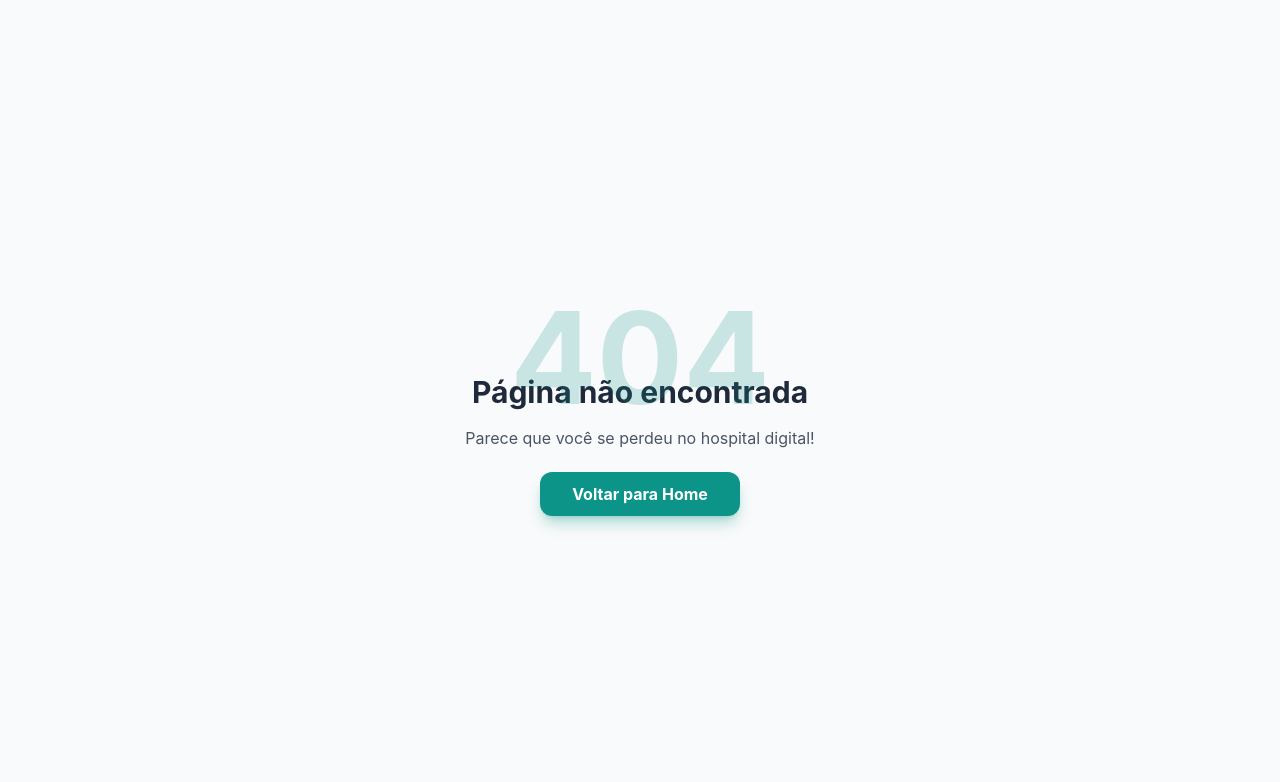
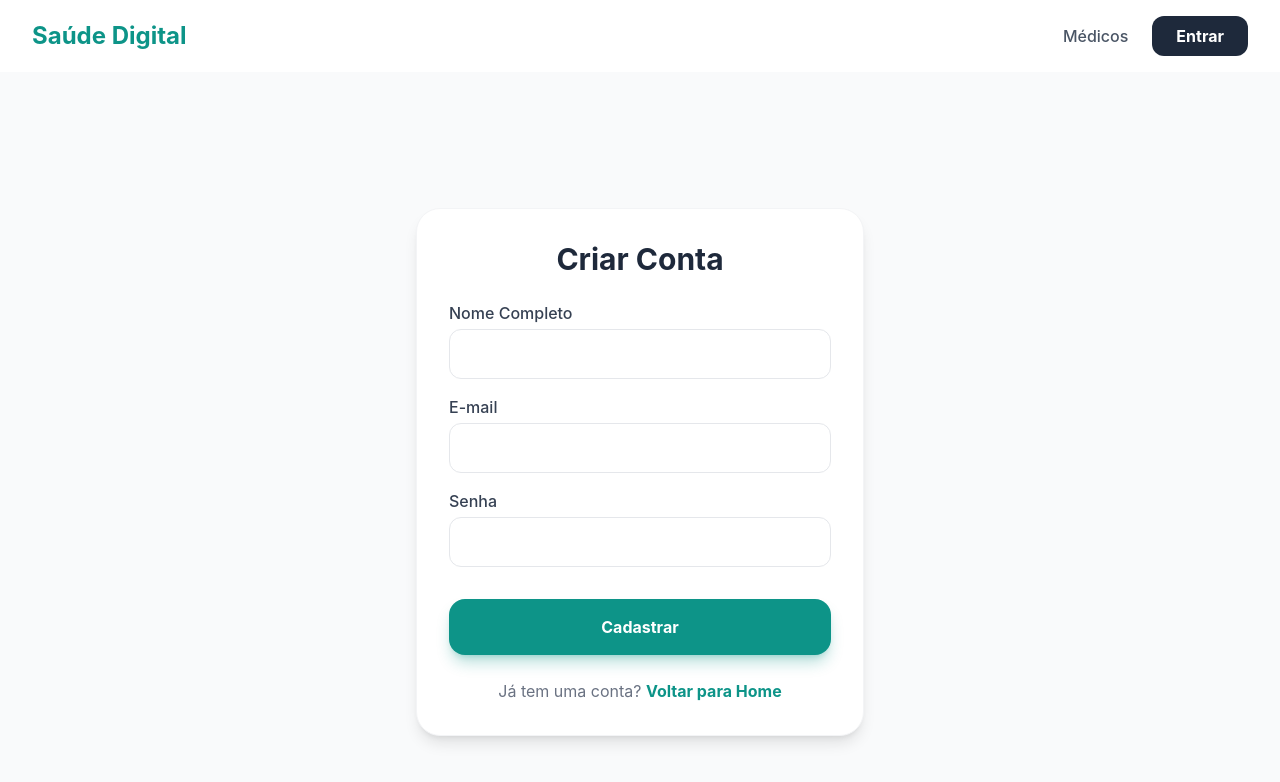
Before and after one commit to NilsonJr11/saude-digital-app, a React (Vite) app: page /cadastro in a window 1280 px wide. Before the commit this address had no page. Shown: the top 782 px of the page. Built offline with nearby package versions, Linux system fonts and the light colour scheme.

Commit message:
Adição do registro de conta

```diff
--- a/Navbar.jsx
+++ /dev/null
@@ -1,22 +0,0 @@
-import { Link } from 'react-router-dom';
-
-// No seu componente de Navegação/Header:
-<header className="flex justify-between items-center py-4 px-8 bg-white shadow-sm">
-  <Link to="/" className="text-2xl font-bold text-primary">
-    Saúde Digital
-  </Link>
-
-  <nav className="flex items-center gap-6">
-    <Link to="/" className="text-gray-600 hover:text-primary font-medium">
-      Médicos
-    </Link>
-
-    {/* Trocando o botão "Entrar" pelo link para os agendamentos */}
-    <Link
-      to="/meus-agendamentos"
-      className="bg-secondary text-white px-6 py-2 rounded-xl font-bold hover:bg-opacity-90 transition"
-    >
-      Meus Agendamentos
-    </Link>
-  </nav>
-</header>
--- a/src/App.jsx
+++ b/src/App.jsx
@@ -1,23 +1,27 @@
-import React from 'react';
-import { BrowserRouter as Router, Routes, Route } from 'react-router-dom';
+import { BrowserRouter, Routes, Route } from 'react-router-dom';
+import Navbar from './components/Navbar'; // Importe sua Navbar aqui
 import Home from './pages/Home';
+import Register from './pages/Register';
 import DoctorProfile from './pages/DoctorProfile';
 import MyAppointments from './pages/MyAppointments';
 import NotFound from './pages/NotFound';
+import Login from './pages/Login';
 
 function App() {
   return (
-    <Router>
+    <BrowserRouter>
+      {/* A Navbar PRECISA estar aqui dentro, ANTES das Routes */}
+      <Navbar />
+
       <Routes>
         <Route path="/" element={<Home />} />
+        <Route path="/login" element={<Login />} />
+        <Route path="/cadastro" element={<Register />} />
         <Route path="/medico/:id" element={<DoctorProfile />} />
         <Route path="/meus-agendamentos" element={<MyAppointments />} />
-        <Route path="/meus-agendamentos" element={<MyAppointments />} />
-        <Route path="/" element={<Home />} />
-        <Route path="/medico/:id" element={<DoctorProfile />} />
         <Route path="*" element={<NotFound />} />
       </Routes>
-    </Router>
+    </BrowserRouter>
   );
 }
 
--- a/src/components/MedicoCard.jsx
+++ b/src/components/MedicoCard.jsx
@@ -1,27 +1,26 @@
-import React from 'react';
-import { Link } from 'react-router-dom'; // Importante para as rotas!
+import { Link } from 'react-router-dom';
 
-export default function MedicoCard({ doctor }) {
+// Alterado de DoctorCard para MedicoCard para combinar com o nome do arquivo
+export default function MedicoCard({ medico }) {
   return (
-    <div className="bg-white p-6 rounded-2xl shadow-sm border border-gray-100 hover:shadow-md transition">
-      <div className="flex items-center gap-4">
-        <div className="w-16 h-16 bg-accent rounded-full flex items-center justify-center text-primary font-bold text-xl">
-          {doctor.nome.charAt(0)}
+    <div className="bg-white p-6 rounded-3xl shadow-sm border border-gray-100 hover:shadow-md transition">
+      <div className="flex items-center gap-4 mb-4">
+        <div className="w-16 h-16 bg-primary/10 rounded-2xl flex items-center justify-center text-primary text-2xl font-bold">
+          {medico.nome[0]}
         </div>
         <div>
-          <h4 className="font-bold text-secondary text-lg">{doctor.nome}</h4>
-          <p className="text-primary font-medium text-sm">{doctor.especialidade}</p>
+          <h3 className="font-bold text-lg text-secondary">{medico.nome}</h3>
+          <p className="text-primary text-sm font-medium">{medico.especialidade}</p>
         </div>
       </div>
 
-      <div className="mt-4 pt-4 border-t border-gray-50 flex justify-between items-center">
-        <span className="text-gray-500 text-xs">⭐ {doctor.avaliacao}</span>
-        {/* Usando o Link para a rota que criamos */}
+      <div className="flex justify-between items-center mt-6">
+        <span className="text-yellow-500 font-bold">⭐ {medico.avaliacao}</span>
         <Link
-          to={`/medico/${doctor.id}`}
-          className="text-primary font-bold text-sm hover:underline"
+          to={`/medico/${medico.id}`}
+          className="text-primary font-bold hover:underline"
         >
-          Ver Perfil
+          Ver perfil
         </Link>
       </div>
     </div>
--- /dev/null
+++ b/src/components/Navbar.jsx
@@ -0,0 +1,56 @@
+import React, { useState, useEffect } from 'react';
+import { Link, useNavigate } from 'react-router-dom';
+
+export default function Navbar() {
+  const [usuario, setUsuario] = useState(null);
+  const navigate = useNavigate();
+
+  useEffect(() => {
+    // Busca o usuário no localStorage ao carregar a barra
+    const dadosUsuario = localStorage.getItem('usuarioLogado');
+    if (dadosUsuario) {
+      setUsuario(JSON.parse(dadosUsuario));
+    }
+  }, []);
+
+  const handleLogout = () => {
+    localStorage.removeItem('usuarioLogado');
+    setUsuario(null);
+    navigate('/');
+  };
+
+  return (
+    <header className="flex justify-between items-center py-4 px-8 bg-white shadow-sm">
+      <Link to="/" className="text-2xl font-bold text-primary">
+        Saúde Digital
+      </Link>
+
+      <nav className="flex items-center gap-6">
+        <Link to="/" className="text-gray-600 hover:text-primary font-medium">
+          Médicos
+        </Link>
+
+        {usuario ? (
+          /* Se o usuário estiver logado, mostra o nome e o botão Sair */
+          <div className="flex items-center gap-4">
+            <span className="text-secondary font-medium">Olá, {usuario.nome}</span>
+            <button
+              onClick={handleLogout}
+              className="text-red-500 hover:underline text-sm font-bold"
+            >
+              Sair
+            </button>
+          </div>
+        ) : (
+          /* Se não estiver logado, mostra o botão Entrar */
+          <Link
+            to="/cadastro"
+            className="bg-secondary text-white px-6 py-2 rounded-xl font-bold hover:bg-opacity-90 transition"
+          >
+            Entrar
+          </Link>
+        )}
+      </nav>
+    </header>
+  );
+}
--- a/src/pages/Home.jsx
+++ b/src/pages/Home.jsx
@@ -1,8 +1,7 @@
 import React, { useState } from 'react';
-// Aqui dizemos: "Pegue o que está no arquivo MedicoCard e chame de DoctorCard aqui dentro"
-import DoctorCard from '../components/MedicoCard';
+// Importamos o componente e damos o nome de MedicoCard para seguir seu padrão
+import MedicoCard from '../components/MedicoCard';
 import { DOCTORS } from '../data/doctors';
-
 
 export default function Home() {
   const [busca, setBusca] = useState("");
@@ -14,16 +13,9 @@
 
   return (
     <div className="min-h-screen bg-gray-50">
-      {/* Navbar */}
-      <nav className="bg-white shadow-sm p-4">
-        <div className="container mx-auto flex justify-between items-center">
-          <h1 className="text-2xl font-bold text-primary">Saúde Digital</h1>
-          <div className="space-x-4">
-            <button className="text-gray-600 font-medium">Médicos</button>
-            <button className="bg-secondary text-white px-4 py-2 rounded-lg font-bold hover:bg-opacity-90 transition">Entrar</button>
-          </div>
-        </div>
-      </nav>
+      {/* DICA: A Navbar não deve ficar aqui se você já a colocou no App.jsx!
+          Se ela estiver no App.jsx, pode apagar este bloco <nav> abaixo.
+      */}
 
       {/* Hero Section */}
       <header className="bg-primary py-16 px-4">
@@ -43,7 +35,7 @@
               value={busca}
               onChange={(e) => setBusca(e.target.value)}
             />
-            <button className="bg-secondary text-white px-8 py-3 rounded-xl font-bold hover:bg-opacity-90 transition">
+            <button className="bg-secondary text-white px-8 py-3 rounded-xl font-bold">
               Buscar
             </button>
           </div>
@@ -59,11 +51,12 @@
         {medicosFiltrados.length > 0 ? (
           <div className="grid grid-cols-1 sm:grid-cols-2 lg:grid-cols-4 gap-6">
             {medicosFiltrados.map(doc => (
-              <DoctorCard key={doc.id} doctor={doc} />
+              /* IMPORTANTE: Usar medico={doc} para o MedicoCard.jsx entender */
+              <MedicoCard key={doc.id} medico={doc} />
             ))}
           </div>
         ) : (
-          <p className="text-gray-500 text-center py-10">Nenhum médico encontrado para essa busca.</p>
+          <p className="text-gray-500 text-center py-10">Nenhum médico encontrado.</p>
         )}
       </section>
     </div>
--- /dev/null
+++ b/src/pages/Login.jsx
@@ -0,0 +1,56 @@
+import React, { useState } from 'react';
+import { useNavigate, Link } from 'react-router-dom';
+
+export default function Login() {
+  const [email, setEmail] = useState('');
+  const [senha, setSenha] = useState('');
+  const navigate = useNavigate();
+
+  const handleLogin = (e) => {
+    e.preventDefault();
+
+    // 1. Pega a lista de todos os usuários cadastrados
+    const usuarios = JSON.parse(localStorage.getItem('usuarios') || '[]');
+
+    // 2. Procura se existe um usuário com esse e-mail e senha
+    const usuarioEncontrado = usuarios.find(u => u.email === email && u.senha === senha);
+
+    if (usuarioEncontrado) {
+      // 3. Salva apenas o usuário atual que logou
+      localStorage.setItem('usuarioLogado', JSON.stringify(usuarioEncontrado));
+
+      // Força um "refresh" na aplicação para a Navbar atualizar
+      window.location.href = '/';
+    } else {
+      alert("E-mail ou senha incorretos!");
+    }
+  };
+
+  return (
+    <div className="min-h-screen flex items-center justify-center bg-gray-50 p-4">
+      <div className="bg-white p-8 rounded-3xl shadow-lg w-full max-w-md border border-gray-100">
+        <h2 className="text-3xl font-bold text-secondary mb-6 text-center">Entrar</h2>
+        <form onSubmit={handleLogin} className="space-y-4">
+          <input
+            type="email"
+            placeholder="Seu e-mail"
+            className="w-full px-4 py-3 rounded-xl border border-gray-200 outline-none focus:border-primary"
+            onChange={(e) => setEmail(e.target.value)}
+          />
+          <input
+            type="password"
+            placeholder="Sua senha"
+            className="w-full px-4 py-3 rounded-xl border border-gray-200 outline-none focus:border-primary"
+            onChange={(e) => setSenha(e.target.value)}
+          />
+          <button type="submit" className="w-full bg-primary text-white py-4 rounded-2xl font-bold hover:bg-opacity-90 transition">
+            Entrar
+          </button>
+        </form>
+        <p className="mt-6 text-center text-gray-500">
+          Não tem conta? <Link to="/cadastro" className="text-primary font-bold hover:underline">Cadastre-se</Link>
+        </p>
+      </div>
+    </div>
+  );
+}
--- /dev/null
+++ b/src/pages/Register.jsx
@@ -0,0 +1,77 @@
+import React, { useState } from 'react';
+import { useNavigate, Link } from 'react-router-dom';
+
+export default function Register() {
+  const [formData, setFormData] = useState({ nome: '', email: '', senha: '' });
+  const navigate = useNavigate();
+
+  const handleRegister = (e) => {
+    e.preventDefault();
+
+    // 1. Criamos o objeto do usuário com os dados do estado
+    const novoUsuario = {
+      nome: formData.nome,
+      email: formData.email,
+      senha: formData.senha // Em um app real, nunca salvaríamos a senha pura assim
+    };
+
+    // 2. Salvamos na lista geral de usuários (para o futuro Login)
+    const usuarios = JSON.parse(localStorage.getItem('usuarios') || '[]');
+    usuarios.push(novoUsuario);
+    localStorage.setItem('usuarios', JSON.stringify(usuarios));
+
+    // 3. Salvamos quem é o usuário atual (para a Navbar mostrar o nome)
+    localStorage.setItem('usuarioLogado', JSON.stringify(novoUsuario));
+
+    alert("Cadastro realizado com sucesso!");
+    window.location.href = '/';}
+
+  return (
+    <div className="min-h-screen flex items-center justify-center bg-gray-50 p-4">
+      <div className="bg-white p-8 rounded-3xl shadow-lg w-full max-w-md border border-gray-100">
+        <h2 className="text-3xl font-bold text-secondary mb-6 text-center">Criar Conta</h2>
+
+        <form onSubmit={handleRegister} className="space-y-4">
+          <div>
+            <label className="block text-gray-700 font-medium mb-1">Nome Completo</label>
+            <input
+              type="text"
+              required
+              value={formData.nome}
+              className="w-full px-4 py-3 rounded-xl border border-gray-200 focus:border-primary focus:ring-2 focus:ring-primary/20 outline-none transition"
+              onChange={(e) => setFormData({...formData, nome: e.target.value})}
+            />
+          </div>
+          <div>
+            <label className="block text-gray-700 font-medium mb-1">E-mail</label>
+            <input
+              type="email"
+              required
+              value={formData.email}
+              className="w-full px-4 py-3 rounded-xl border border-gray-200 focus:border-primary focus:ring-2 focus:ring-primary/20 outline-none transition"
+              onChange={(e) => setFormData({...formData, email: e.target.value})}
+            />
+          </div>
+          <div>
+            <label className="block text-gray-700 font-medium mb-1">Senha</label>
+            <input
+              type="password"
+              required
+              value={formData.senha}
+              className="w-full px-4 py-3 rounded-xl border border-gray-200 focus:border-primary focus:ring-2 focus:ring-primary/20 outline-none transition"
+              onChange={(e) => setFormData({...formData, senha: e.target.value})}
+            />
+          </div>
+
+          <button type="submit" className="w-full bg-primary text-white py-4 rounded-2xl font-bold shadow-lg shadow-primary/30 hover:bg-opacity-90 transition mt-4">
+            Cadastrar
+          </button>
+        </form>
+
+        <p className="mt-6 text-center text-gray-500">
+          Já tem uma conta? <Link to="/" className="text-primary font-bold hover:underline">Voltar para Home</Link>
+        </p>
+      </div>
+    </div>
+  );
+}
```
